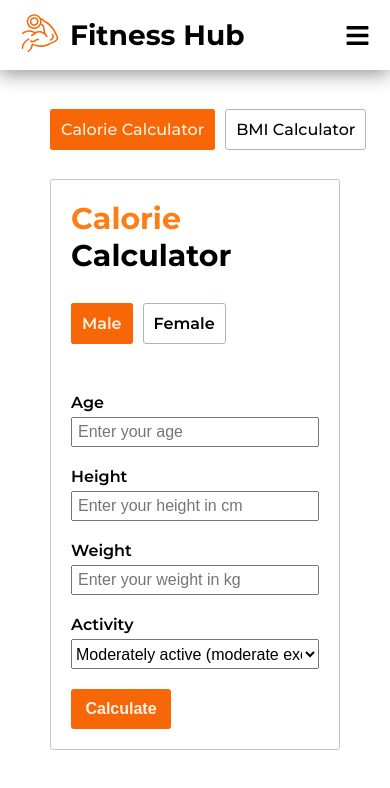
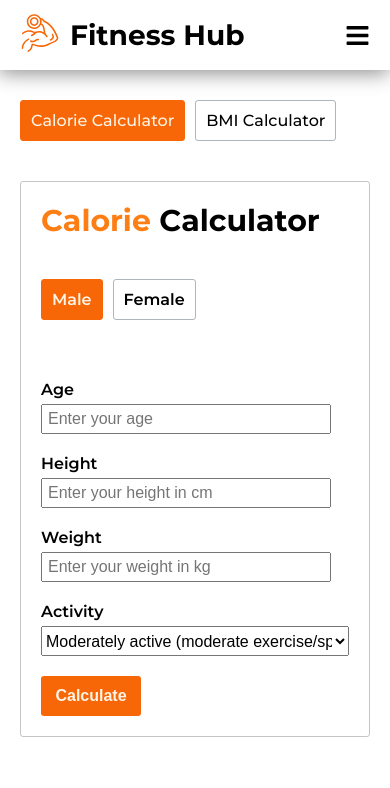
Before and after one commit to LevaniIlashvili/fitness-hub, a React (Vite) app: page /calculator in a window 390 px wide. Shown: the top 788 px of the page. Built offline with nearby package versions, Linux system fonts and the light colour scheme.

Commit message:
add responsivness

```diff
--- a/src/components/RadioBtn.tsx
+++ b/src/components/RadioBtn.tsx
@@ -33,12 +33,12 @@ const RadioBtn = ({
 
 const Wrapper = styled.div`
   white-space: nowrap;
-
   input {
     display: none;
   }
 
   label {
+    display: block;
     padding: 1rem;
     border: 1px solid var(--gray);
     border-radius: 3px;
--- a/src/components/calculatorPage/BMICalculator.tsx
+++ b/src/components/calculatorPage/BMICalculator.tsx
@@ -74,12 +74,6 @@ const Wrapper = styled.section`
     color: var(--orange);
   }
 
-  .radio-btn-container {
-    display: flex;
-    gap: 1rem;
-    margin-bottom: 2rem;
-  }
-
   .text-input-container {
     display: flex;
     flex-direction: column;
@@ -125,10 +119,6 @@ const Wrapper = styled.section`
     color: var(--white);
     border: 1px solid transparent;
   }
-
-  .calories {
-    font-weight: 500;
-  }
 `;
 
 export default BMICalculator;
--- a/src/components/calculatorPage/CalorieIntakeCalculator.tsx
+++ b/src/components/calculatorPage/CalorieIntakeCalculator.tsx
@@ -244,10 +244,6 @@ const Wrapper = styled.section`
     color: var(--white);
     border: 1px solid transparent;
   }
-
-  .calories {
-    font-weight: 500;
-  }
 `;
 
 export default CalorieIntakeCalculator;
--- a/src/pages/CalculatorsPage.tsx
+++ b/src/pages/CalculatorsPage.tsx
@@ -47,8 +47,13 @@ const Wrapper = styled.section`
 
   .radio-btn-container {
     display: flex;
+    flex-wrap: wrap;
     gap: 1rem;
     margin-bottom: 4rem;
+  }
+
+  @media (max-width: 500px) {
+    padding: 3rem 2rem;
   }
 `;
 
```
